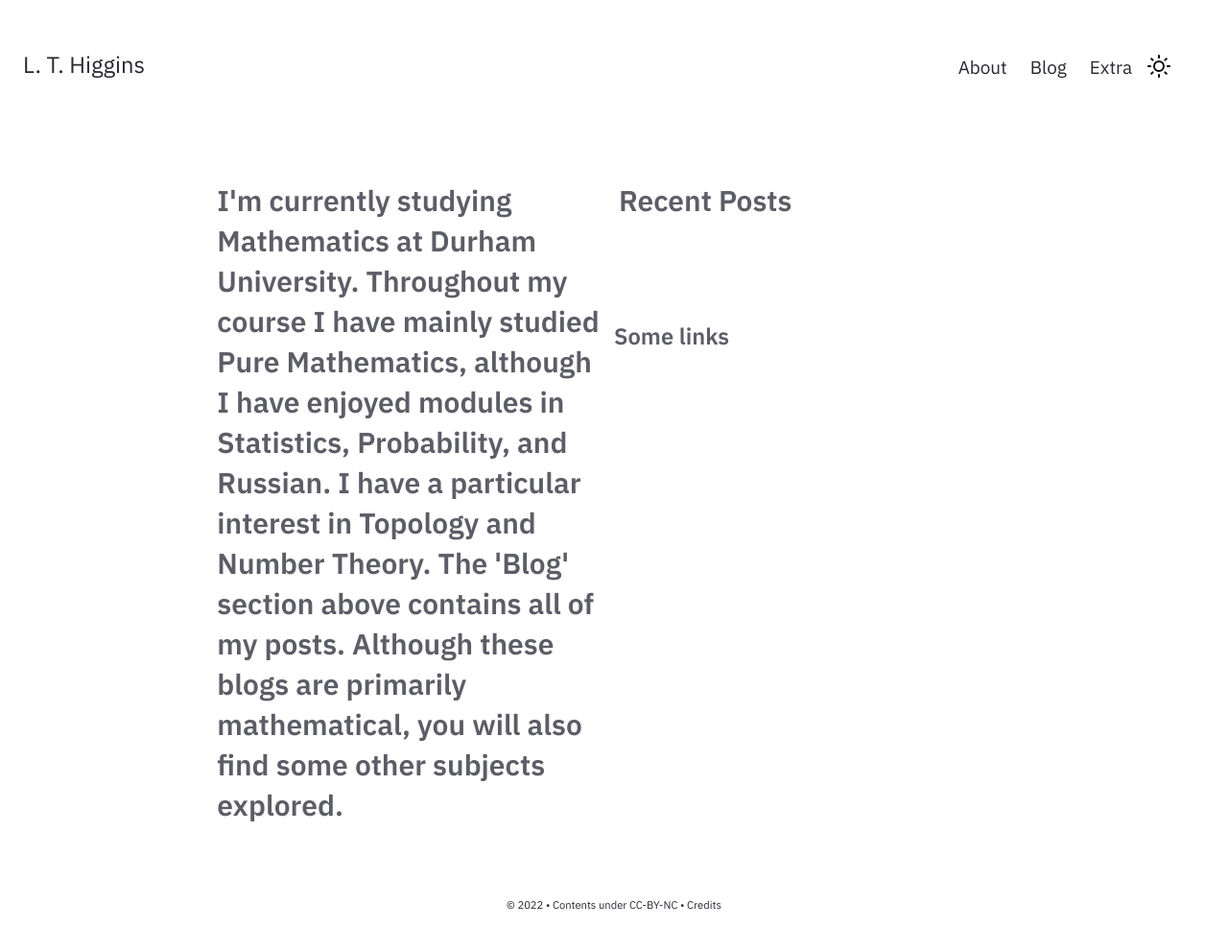
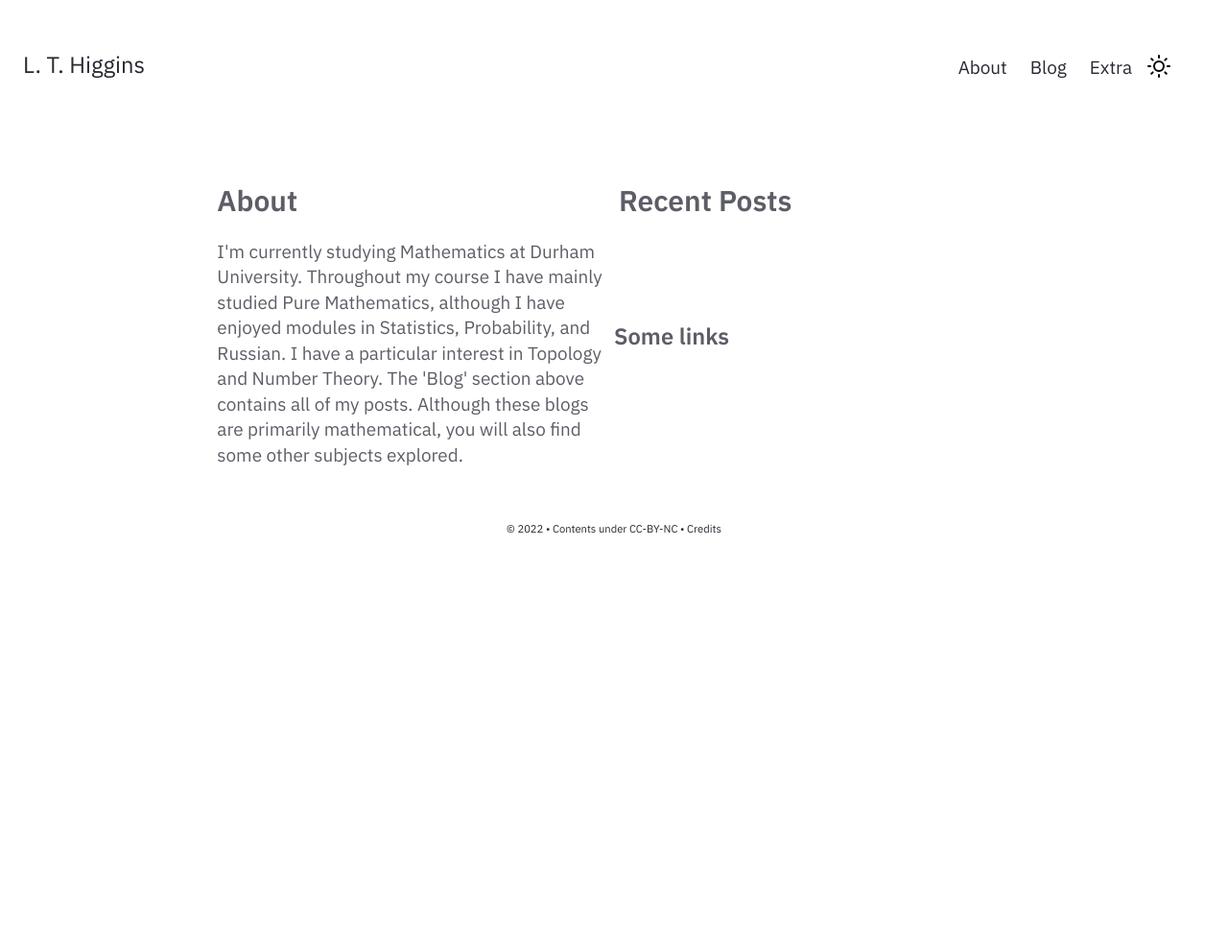
Before and after one commit to Luke-T-Higgins/blog, a Jekyll site: the page built from pages/index.md, in a window 1280 px wide. Shown: the whole page at 96% size. Built offline with Jekyll 4.4.1, drawn with Linux system fonts in a browser that asks for light colours; after the commit the page ends 900 px from its top, so only the background shows below that.

Commit message:
Update Homepage.html

```diff
--- a/_includes/Homepage.html
+++ b/_includes/Homepage.html
@@ -29,10 +29,13 @@
     <div class="left">
         <div class="home-sub-text">
             <h2>
+                About
+            </h2>
+            <p2>
                 I'm currently studying Mathematics at Durham University. Throughout my course I have mainly studied Pure Mathematics, although I have enjoyed modules in Statistics, Probability, and Russian. I have a particular interest in Topology and Number Theory.
 
                 The 'Blog' section above contains all of my posts. Although these blogs are primarily mathematical, you will also find some other subjects explored.
-            </h2>
+            </p2>
         </div>
     </div>
 
```
